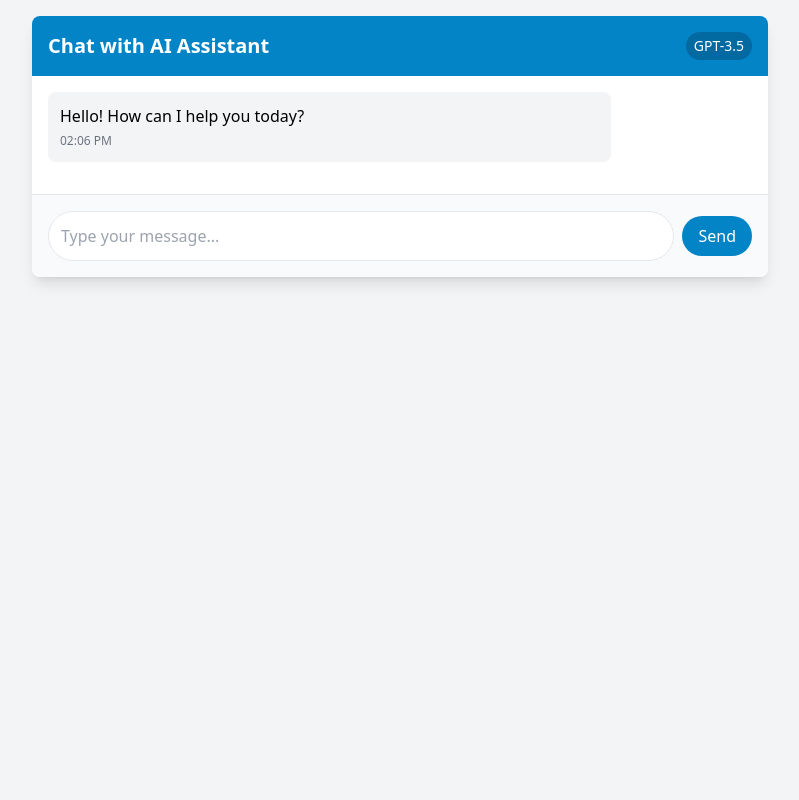
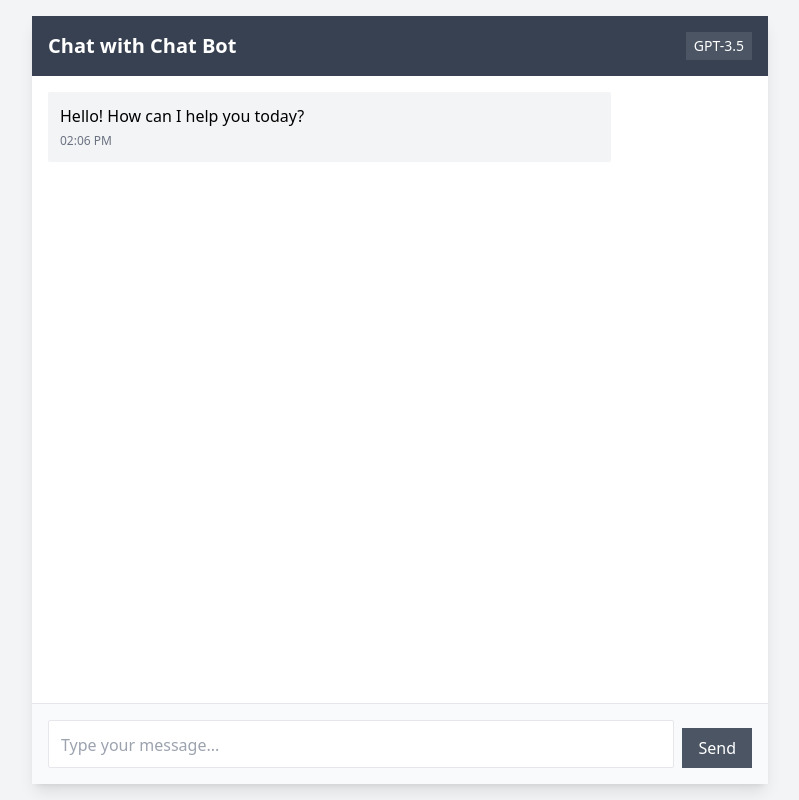
Before and after one commit to jamieosh/basic_chat_app, a FastAPI app: page / in a window 1280 px wide. Shown: the whole page, without its empty margins (240-1039 px from the left). Run offline with FastAPI, Linux system fonts and the light colour scheme; some libraries are stand-ins or nearby versions.

Commit message:
Improved basic UI

```diff
--- a/main.py
+++ b/main.py
@@ -11,6 +11,7 @@ from fastapi.middleware.cors import CORSMiddleware
 import openai
 from agents.openai_agent import OpenAIAgent
 from utils.logging_config import get_logger, truncate_message
+from utils.html_formatter import format_response_as_html
 
 # Load environment variables
 load_dotenv()
@@ -46,7 +47,8 @@ async def home(request: Request):
     logger.info("Rendering home page")
     return templates.TemplateResponse("index.html", {
         "request": request,
-        "agent_display_name": agent.display_name
+        "model_display_name": agent.model_display_name,
+        "display_name": agent.display_name
     })
 
 @app.post("/send-message-htmx", response_class=HTMLResponse)
@@ -70,8 +72,8 @@ async def chat_htmx(request: Request, message: str = Form(...)):
         # Process message with OpenAI agent
         response = agent.process_message(message)
 
-        # Format response as HTML using the agent's method
-        formatted_content = await agent.format_response_as_html(response)
+        # Format response as HTML using the formatter utility
+        formatted_content = await format_response_as_html(response)
 
         # Add timestamp and wrap in message container
         html_response = f"""
--- a/static/css/chat.css
+++ b/static/css/chat.css
@@ -1,16 +1,73 @@
+/* Fixed layout styles */
+html, body {
+    height: 100%;
+    margin: 0;
+    padding: 0;
+    overflow: hidden;
+}
+
+/* Chat container */
+.chat-container {
+    display: flex;
+    flex-direction: column;
+    height: 100%;
+    min-height: 0; /* Important for Firefox */
+}
+
+/* Chat box - scrollable area */
+#chat-box {
+    flex: 1 1 0%;
+    min-height: 0; /* Important for Firefox */
+    overflow-y: auto;
+    scroll-behavior: smooth;
+}
+
+/* Textarea styles */
+textarea#message-input {
+    line-height: 1.5;
+    min-height: 40px;
+    transition: height 0.1s ease-out;
+    resize: none;
+    overflow-y: hidden; /* Hide scrollbar by default */
+    overflow-x: hidden;
+    word-wrap: break-word;
+    scrollbar-width: thin; /* For Firefox */
+    scrollbar-color: rgba(156, 163, 175, 0.5) transparent; /* For Firefox */
+    border-radius: 2px;
+}
+
+textarea#message-input:focus {
+    outline: none;
+}
+
+/* Show scrollbar only when max height is reached */
+textarea#message-input.scrolling {
+    overflow-y: auto;
+}
+
+/* Webkit scrollbar styles (Chrome, Safari, Edge) */
+textarea#message-input::-webkit-scrollbar {
+    width: 6px;
+}
+
+textarea#message-input::-webkit-scrollbar-track {
+    background: transparent;
+}
+
+textarea#message-input::-webkit-scrollbar-thumb {
+    background-color: rgba(156, 163, 175, 0.5);
+    border-radius: 3px;
+}
+
+textarea#message-input::-webkit-scrollbar-thumb:hover {
+    background-color: rgba(156, 163, 175, 0.7);
+}
+
 /* Custom styles for mobile optimization */
 @media (max-width: 640px) {
-    .mobile-full-height {
-        height: calc(100vh - 2rem) !important;
+    textarea, input, select {
+        font-size: 16px; /* Prevent zoom on mobile */
     }
-    .mobile-chat-height {
-        height: calc(100vh - 8rem) !important;
-    }
-}
-
-/* Ensure smooth scrolling */
-html {
-    scroll-behavior: smooth;
 }
 
 /* Fix iOS input zoom */
@@ -52,20 +109,22 @@ html {
 /* Message containers */
 .message {
     margin-bottom: 1rem;
+    display: flex;
+    flex-direction: column;
 }
 
 .bot-message {
     align-self: flex-start;
     background-color: #f3f4f6;
-    border-radius: 0.5rem;
+    border-radius: 2px;
     padding: 0.75rem;
     max-width: 80%;
 }
 
 .user-message {
     align-self: flex-end;
-    background-color: #dbeafe;
-    border-radius: 0.5rem;
+    background-color: #e5e7eb;
+    border-radius: 2px;
     padding: 0.75rem;
     max-width: 80%;
     margin-left: auto;
--- a/static/js/chat.js
+++ b/static/js/chat.js
@@ -16,11 +16,62 @@ class ChatUI {
             welcomeTimestamp.textContent = this.getFormattedTime();
         }
 
+        // Initialize textarea auto-resize
+        this.initTextarea();
+
         // Add event listeners
         this.addEventListeners();
 
         // Initial scroll to bottom
         this.scrollToBottom();
+    }
+
+    initTextarea() {
+        const textarea = document.getElementById(this.messageInputId);
+        if (!textarea) return;
+
+        // Set initial height
+        this.adjustTextareaHeight(textarea);
+
+        // Add input event listener for auto-resize
+        textarea.addEventListener('input', () => {
+            this.adjustTextareaHeight(textarea);
+        });
+
+        // Handle Enter key (Shift+Enter for new line)
+        textarea.addEventListener('keydown', (e) => {
+            if (e.key === 'Enter' && !e.shiftKey) {
+                e.preventDefault();
+                const form = document.getElementById(this.formId);
+                if (form && textarea.value.trim()) {
+                    form.dispatchEvent(new Event('submit'));
+                }
+            }
+        });
+    }
+
+    adjustTextareaHeight(textarea) {
+        // Reset height to auto to get the correct scrollHeight
+        textarea.style.height = 'auto';
+
+        // Calculate if content exceeds max height
+        const maxHeight = 240;
+        const shouldScroll = textarea.scrollHeight > maxHeight;
+
+        // Set new height based on scrollHeight, with a maximum
+        textarea.style.height = Math.min(textarea.scrollHeight, maxHeight) + 'px';
+
+        // Add or remove scrolling class based on content height
+        textarea.classList.toggle('scrolling', shouldScroll);
+    }
+
+    resetTextarea() {
+        const textarea = document.getElementById(this.messageInputId);
+        if (textarea) {
+            textarea.value = '';
+            textarea.style.height = 'auto';
+            this.adjustTextareaHeight(textarea);
+        }
     }
 
     getFormattedTime() {
@@ -39,7 +90,10 @@ class ChatUI {
     scrollToBottom() {
         const chatBox = document.getElementById(this.chatBoxId);
         if (chatBox) {
-            chatBox.scrollTop = chatBox.scrollHeight;
+            // Use a small timeout to ensure the DOM has updated
+            setTimeout(() => {
+                chatBox.scrollTop = chatBox.scrollHeight;
+            }, 100);
         }
     }
 
@@ -148,15 +202,7 @@ class ChatUI {
     }
 
     handleAfterRequest() {
-        const messageInput = document.getElementById(this.messageInputId);
-        if (messageInput) {
-            messageInput.value = '';
-            messageInput.focus();
-        }
-
-        // Remove timestamp inputs
-        const timeInputs = document.querySelectorAll('input[name="timestamp"]');
-        timeInputs.forEach(input => input.remove());
+        this.resetTextarea();
     }
 }
 
--- a/templates/components/chat.html
+++ b/templates/components/chat.html
@@ -1,8 +1,8 @@
-<div class="chat-container flex flex-col flex-grow mobile-chat-height">
-    <!-- Messages area -->
-    <div id="chat-box" class="flex-1 p-3 sm:p-4 overflow-y-auto space-y-3 sm:space-y-4">
+<div class="chat-container flex flex-col h-full">
+    <!-- Messages area - scrollable -->
+    <div id="chat-box" class="flex-1 overflow-y-auto space-y-3 sm:space-y-4 p-3 sm:p-4">
         <!-- Welcome message -->
-        <div class="message bot-message bg-gray-100 p-3 rounded-lg max-w-[80%] fade-in">
+        <div class="message bot-message bg-gray-100 p-3 max-w-[80%] fade-in">
             <div class="message-content">
                 <p>Hello! How can I help you today?</p>
                 <div class="message-timestamp" id="welcome-timestamp"></div>
@@ -10,20 +10,21 @@
         </div>
     </div>
 
-    <!-- Input area -->
-    <div class="border-t p-2 sm:p-4 bg-gray-50">
+    <!-- Input area - fixed at bottom -->
+    <div class="border-t bg-gray-50">
         <form id="chat-form" hx-post="/send-message-htmx"
               hx-target="#chat-box"
               hx-swap="beforeend"
-              class="flex items-center gap-2">
-            <input type="text"
+              class="flex items-end gap-2 p-2 sm:p-4">
+            <textarea
                    id="message-input"
                    name="message"
                    placeholder="Type your message..."
                    required
-                   class="flex-1 p-2 sm:p-3 border rounded-full focus:outline-none focus:ring-2 focus:ring-primary-500 text-sm sm:text-base">
+                   rows="1"
+                   class="flex-1 p-2 sm:p-3 border focus:outline-none focus:ring-1 focus:ring-gray-400 text-sm sm:text-base resize-none overflow-y-auto max-h-[240px]"></textarea>
             <button type="submit"
-                    class="bg-primary-600 text-white px-3 sm:px-4 py-2 rounded-full hover:bg-primary-700 transition-colors flex-shrink-0 text-sm sm:text-base">
+                    class="bg-gray-600 text-white px-3 sm:px-4 py-2 hover:bg-gray-700 transition-colors flex-shrink-0 text-sm sm:text-base">
                 <span class="hidden sm:inline">Send</span>
                 <svg xmlns="http://www.w3.org/2000/svg" class="h-5 w-5 sm:hidden" viewBox="0 0 20 20" fill="currentColor">
                     <path d="M10.894 2.553a1 1 0 00-1.788 0l-7 14a1 1 0 001.169 1.409l5-1.429A1 1 0 009 15.571V11a1 1 0 112 0v4.571a1 1 0 00.725.962l5 1.428a1 1 0 001.17-1.408l-7-14z" />
--- a/templates/index.html
+++ b/templates/index.html
@@ -11,17 +11,17 @@
             theme: {
                 extend: {
                     colors: {
-                        primary: {
-                            50: '#f0f9ff',
-                            100: '#e0f2fe',
-                            200: '#bae6fd',
-                            300: '#7dd3fc',
-                            400: '#38bdf8',
-                            500: '#0ea5e9',
-                            600: '#0284c7',
-                            700: '#0369a1',
-                            800: '#075985',
-                            900: '#0c4a6e',
+                        chat: {
+                            50: '#f9fafb',
+                            100: '#f3f4f6',
+                            200: '#e5e7eb',
+                            300: '#d1d5db',
+                            400: '#9ca3af',
+                            500: '#6b7280',
+                            600: '#4b5563',
+                            700: '#374151',
+                            800: '#1f2937',
+                            900: '#111827',
                         }
                     }
                 }
@@ -30,22 +30,20 @@
     </script>
     <link rel="stylesheet" href="/static/css/chat.css">
 </head>
-<body class="bg-gray-100 min-h-screen flex flex-col">
+<body class="bg-gray-100 h-screen flex flex-col">
     <!-- Main container with responsive padding -->
-    <div class="container mx-auto max-w-3xl p-2 sm:p-4 flex-grow flex flex-col">
-        <!-- Chat card that fills available height on mobile -->
-        <div class="bg-white rounded-lg shadow-lg overflow-hidden flex flex-col mobile-full-height h-full">
-            <!-- Header -->
-            <div class="bg-primary-600 text-white p-3 sm:p-4 flex items-center justify-between">
-                <h1 class="text-lg sm:text-xl font-bold">Chat with AI Assistant</h1>
-                <span class="text-xs sm:text-sm bg-primary-700 px-2 py-1 rounded-full">{{ agent_display_name }}</span>
+    <div class="container mx-auto max-w-3xl p-2 sm:p-4 flex-grow flex flex-col h-full">
+        <!-- Chat card with fixed layout -->
+        <div class="bg-white shadow-lg overflow-hidden flex flex-col h-full">
+            <!-- Header - fixed at top -->
+            <div class="bg-gray-700 text-white p-3 sm:p-4 flex items-center justify-between flex-shrink-0">
+                <h1 class="text-lg sm:text-xl font-bold">Chat with {{ display_name }}</h1>
+                <span class="text-xs sm:text-sm bg-gray-600 px-2 py-1">{{ model_display_name }}</span>
             </div>
 
-            <!-- Include the chat component -->
+            <!-- Include the chat component - will scroll in the middle -->
             {% include "components/chat.html" %}
         </div>
-
-        <!-- Attribution removed -->
     </div>
 
     <script src="/static/js/chat.js"></script>
```
Also changed, not shown: agents/base_agent.py (+7 -6 lines), agents/openai_agent.py (+6 -33 lines), utils/html_formatter.py (added, +39 -0 lines), README.md.
